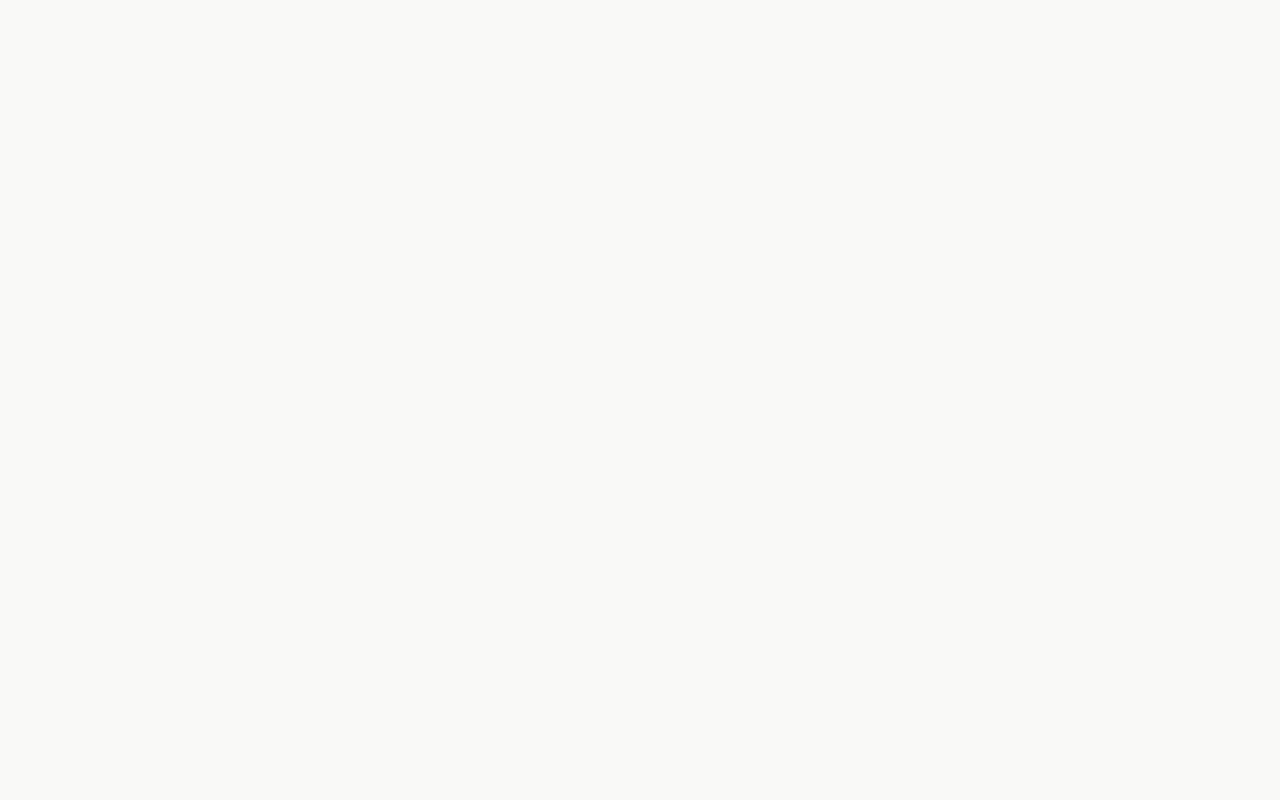
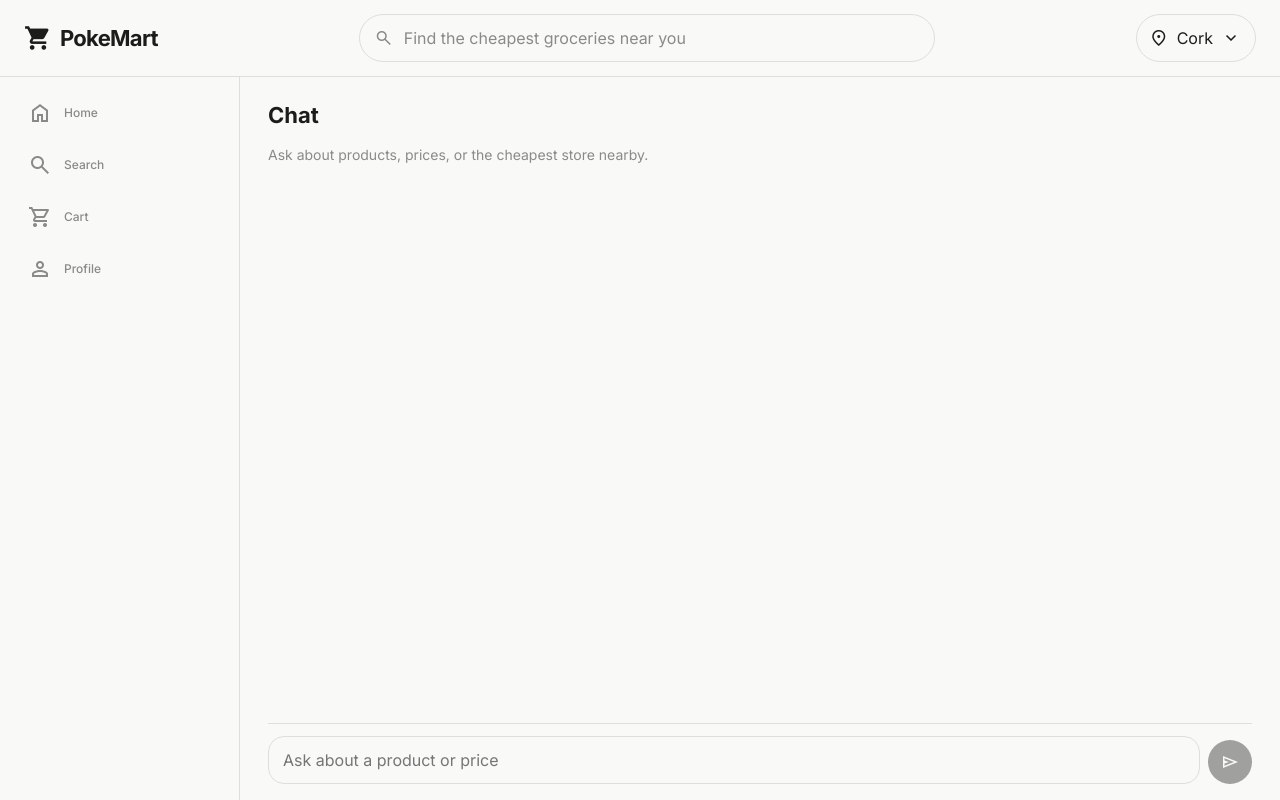
Before and after one commit to Yazzisaurus/PokeMart, an Angular app in the folder frontend/: page /chat in a window 1280 px wide. Before the commit this address led to /. Built offline with nearby package versions, Linux system fonts and the light colour scheme.

Commit message:
feat: integrate the chat

```diff
--- a/frontend/src/app/app.routes.ts
+++ b/frontend/src/app/app.routes.ts
@@ -1,5 +1,6 @@
 import { Routes } from '@angular/router';
 import { Cart } from './cart/cart';
+import { Chat } from './chat/chat';
 import { Home } from './home/home';
 import { Login } from './login/login';
 import { Profile } from './profile/profile';
@@ -17,6 +18,7 @@ export const routes: Routes = [
       { path: 'search', component: Search },
       { path: 'cart', component: Cart },
       { path: 'profile', component: Profile },
+      { path: 'chat', component: Chat },
     ],
   },
 ];
--- /dev/null
+++ b/frontend/src/app/core/chat-api.ts
@@ -0,0 +1,51 @@
+import { Injectable, inject, signal } from '@angular/core';
+import { Api } from './api';
+import { post } from './urls';
+
+export interface ChatMessage {
+  id: string;
+  role: 'user' | 'assistant';
+  content: string;
+}
+
+interface ChatReply {
+  conversationId: string;
+  reply: string;
+}
+
+@Injectable({ providedIn: 'root' })
+export class ChatApi {
+  private readonly api = inject(Api);
+
+  readonly messages = signal<ChatMessage[]>([]);
+  readonly waiting = signal(false);
+  private conversationId: string | null = null;
+
+  async send(message: string): Promise<void> {
+    const text = message.trim();
+    if (!text || this.waiting()) {
+      return;
+    }
+
+    this.messages.update((items) => [...items, { id: crypto.randomUUID(), role: 'user', content: text }]);
+    this.waiting.set(true);
+
+    try {
+      const reply = await this.api.request<ChatReply>(
+        post(
+          '/chat',
+          this.conversationId
+            ? { message: text, conversationId: this.conversationId }
+            : { message: text },
+        ),
+      );
+      this.conversationId = reply.conversationId;
+      this.messages.update((items) => [
+        ...items,
+        { id: crypto.randomUUID(), role: 'assistant', content: reply.reply },
+      ]);
+    } finally {
+      this.waiting.set(false);
+    }
+  }
+}
--- a/frontend/src/app/shell/shell.html
+++ b/frontend/src/app/shell/shell.html
@@ -71,4 +71,6 @@
       <router-outlet />
     </main>
   </div>
+
+  <app-chat-bubble />
 </div>
--- a/frontend/src/app/shell/shell.ts
+++ b/frontend/src/app/shell/shell.ts
@@ -3,11 +3,12 @@ import { Router, RouterLink, RouterLinkActive, RouterOutlet } from '@angular/rou
 import { MatIcon } from '@angular/material/icon';
 import { CartState } from '../core/cart-state';
 import { SearchQuery } from '../core/search-query';
+import { ChatBubble } from '../ui/chat-bubble/chat-bubble';
 import { SearchField } from '../ui/search-field/search-field';
 
 @Component({
   selector: 'app-shell',
-  imports: [RouterOutlet, RouterLink, RouterLinkActive, MatIcon, SearchField],
+  imports: [RouterOutlet, RouterLink, RouterLinkActive, MatIcon, SearchField, ChatBubble],
   templateUrl: './shell.html',
   styleUrl: './shell.scss',
 })
```
